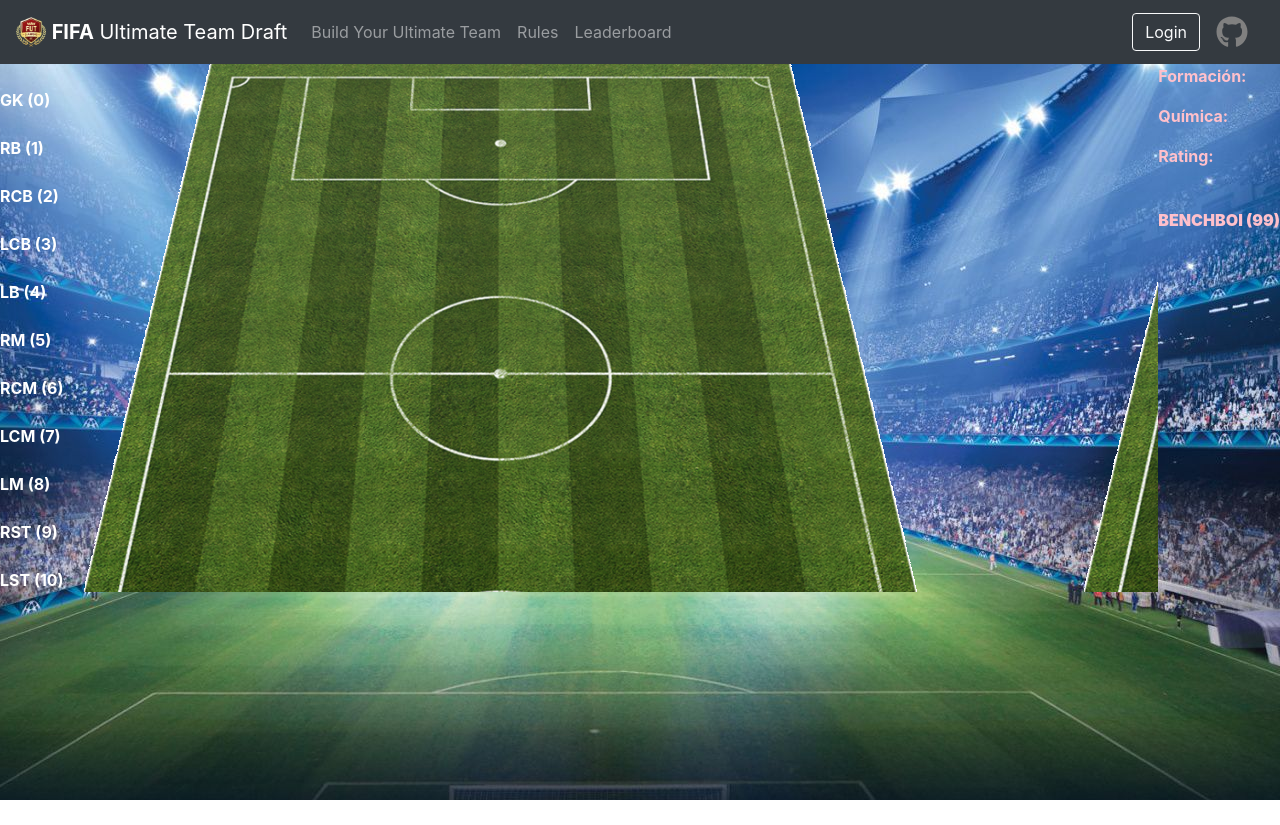
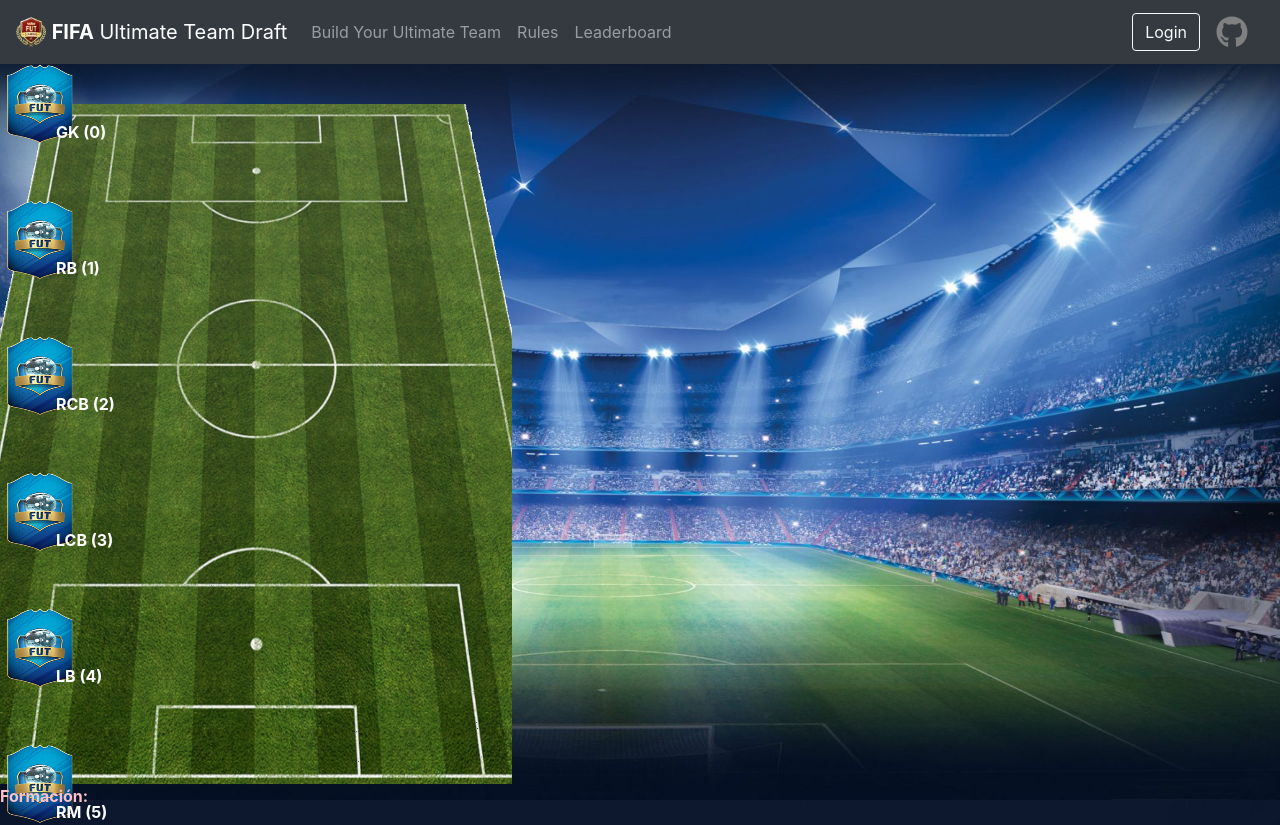
Before and after one commit to roberthdg/FIFA-Ultimate-Team-Draft-webapp, a React (Create React App) app: page / in a window 1280 px wide. Shown: the top 825 px of the page. Before the commit the page ends 800 px from the top, so only its background shows below. Built offline with nearby package versions, Linux system fonts and the light colour scheme.

Commit message:
Added static files and improved project structure

```diff
--- a/package.json
+++ b/package.json
@@ -14,6 +14,7 @@
     "react": "^16.12.0",
     "react-bootstrap": "^1.0.0-beta.16",
     "react-dom": "^16.12.0",
+    "react-router-dom": "^5.1.2",
     "react-scripts": "3.3.1"
   },
   "scripts": {
--- a/src/components/App.js
+++ b/src/components/App.js
@@ -1,12 +1,21 @@
 import React from 'react';
 import Header from './layout/Header';
-import Body from './layout/Body';
+import Draft from './layout/Draft';
+import Leaderboard from './layout/Leaderboard';
+import Rules from './layout/Rules';
+import {BrowserRouter as Router, Switch, Route} from 'react-router-dom'
 
 function App() {
   return (
     <>
+    <Router>
       <Header />
-      <Body />
+      <Switch>
+        <Route path="/" exact component={Draft}/>
+        <Route path="/leaderboard" component={Leaderboard}/>
+        <Route path="/rules" component={Rules}/>
+      </Switch>
+    </Router>
     </>
   );
 }
--- a/src/components/draft/Field.js
+++ b/src/components/draft/Field.js
@@ -5,6 +5,7 @@
 let formation = Object.keys(formationData.formation[0]);
 
 let players = formation.map( (item, i) => <Player key={i} position={ item } number={i} /> )
+
 
 
 function Field()  {
--- a/src/components/draft/Menu.js
+++ b/src/components/draft/Info.js
@@ -1,16 +1,13 @@
 import React from 'react'
-import Bench from './Bench';
 
-
-function Menu()  {
+function Info()  {
     return (
         <div id="bench">
             <p> Formación: </p>
             <p> Química: </p>
             <p> Rating: </p>
-            <Bench />
         </div>
     )
 }
 
-export default Menu
+export default Info
--- a/src/components/draft/Player.js
+++ b/src/components/draft/Player.js
@@ -3,9 +3,12 @@
 function Player(props)  {
   return (
     <>
-      <br/>
+      {
+      //if(props.number==4) {}
+      }
+      <div id="player">
         {props.position.toUpperCase()} ({props.number})
-      <br/>
+      </div>
     </>
   )
 }
--- a/src/components/layout/Body.js
+++ /dev/null
@@ -1,16 +0,0 @@
-
-import React from 'react'
-import Field from '../draft/Field';
-import Menu from '../draft/Menu';
-
-
-function Body()  {
-    return (
-      <div class="flex-container">
-        <Field />
-        <Menu />
-      </div>
-    )
-}
-
-export default Body
--- /dev/null
+++ b/src/components/layout/Draft.js
@@ -0,0 +1,20 @@
+
+import React from 'react'
+import Field from '../draft/Field';
+import Info from '../draft/Info';
+import Bench from '../draft/Bench';
+
+
+function Draft()  {
+    return (
+
+      <div>
+          <Field />
+          <Info />
+          <Bench />
+      </div>
+
+    )
+}
+
+export default Draft
--- a/src/components/layout/Header.js
+++ b/src/components/layout/Header.js
@@ -3,6 +3,7 @@
 import { library } from '@fortawesome/fontawesome-svg-core'
 import { FontAwesomeIcon } from '@fortawesome/react-fontawesome'
 import { fab } from '@fortawesome/free-brands-svg-icons'
+import { Link } from 'react-router-dom'
 
 library.add(fab);
 
@@ -26,18 +27,17 @@
 
             <Navbar.Collapse>
                 <Nav className="mr-auto">
-                    <Nav.Link href="#lineup">Build Your Ultimate Team</Nav.Link>
-                    <Nav.Link href="#">Rules</Nav.Link>
-                    <Nav.Link href="#">Leaderboard</Nav.Link>
+                    <Nav.Link as={Link} to ="/">Build Your Ultimate Team</Nav.Link>
+                    <Nav.Link as={Link} to ="/rules">Rules</Nav.Link>
+                    <Nav.Link as={Link} to ="/leaderboard">Leaderboard</Nav.Link>
                     <Nav.Link href="#" className="d-block d-md-none" >Login</Nav.Link>
                 </Nav>
 
-            <Button variant="outline-light d-none d-md-block">Login</Button>
+                <Button variant="outline-light d-none d-md-block">Login</Button>
 
-            <Nav.Link href="#">
-                <FontAwesomeIcon className="icon d-none d-md-block" icon={['fab', 'github']} size="2x"/>
-            </Nav.Link>
-
+                <Nav.Link href="https://github.com/roberthdg">
+                    <FontAwesomeIcon className="icon d-none d-md-block" icon={['fab', 'github']} size="2x"/>
+                </Nav.Link>
             </Navbar.Collapse>
 
         </Navbar>
--- /dev/null
+++ b/src/components/layout/Leaderboard.js
@@ -0,0 +1,9 @@
+import React from 'react'
+
+function Leaderboard()  {
+    return (
+      <> <p>LEADERBOARD BOIII</p> </>
+    )
+}
+
+export default Leaderboard
--- /dev/null
+++ b/src/components/layout/Rules.js
@@ -0,0 +1,9 @@
+import React from 'react'
+
+function Rules()  {
+    return (
+      <> <p>YOU GOTTTA LIVE BY THE RULES BOIII</p> </>
+    )
+}
+
+export default Rules
--- a/src/style.css
+++ b/src/style.css
@@ -1,26 +1,34 @@
 body {
     background-image: url('/img/bg.jpg');
-    background-position: 50% 50%;
+    background-size:  200vh 100vh;
+    background-position: 50% 0;
+    background-attachment: fixed;
 }
 
 #lineup {
     background-image: url('/img/field.png');
-    color:white;
+    background-repeat: no-repeat;
+    background-size:  90vh 90vh;
+    background-position:  50%  5vh;
     flex: 2 0 0;
     font-weight: bolder;
+    height: 90vh;
+    width: 40%;
+}
+
+#player {
+   color:white;
+   background-image: url('/img/select_player_card.png');
+   background-repeat: no-repeat;
+   background-size:  10vh 10vh;
+   background-position:  0  0;
+   padding: 7vh;
 }
 
 #bench {
     color:pink;
     font-weight: bolder;
 }
-
-.flex-container {
-    display : flex;
-    flex-direction : row;
-    justify-content: center;
-    flex-flow : wrap;
-  }
 
 .icon {
     color:gray;
```
Also changed, not shown: public/img/select_player_card.png (added), 1 other file (tests, documents, lock files or other folders).
